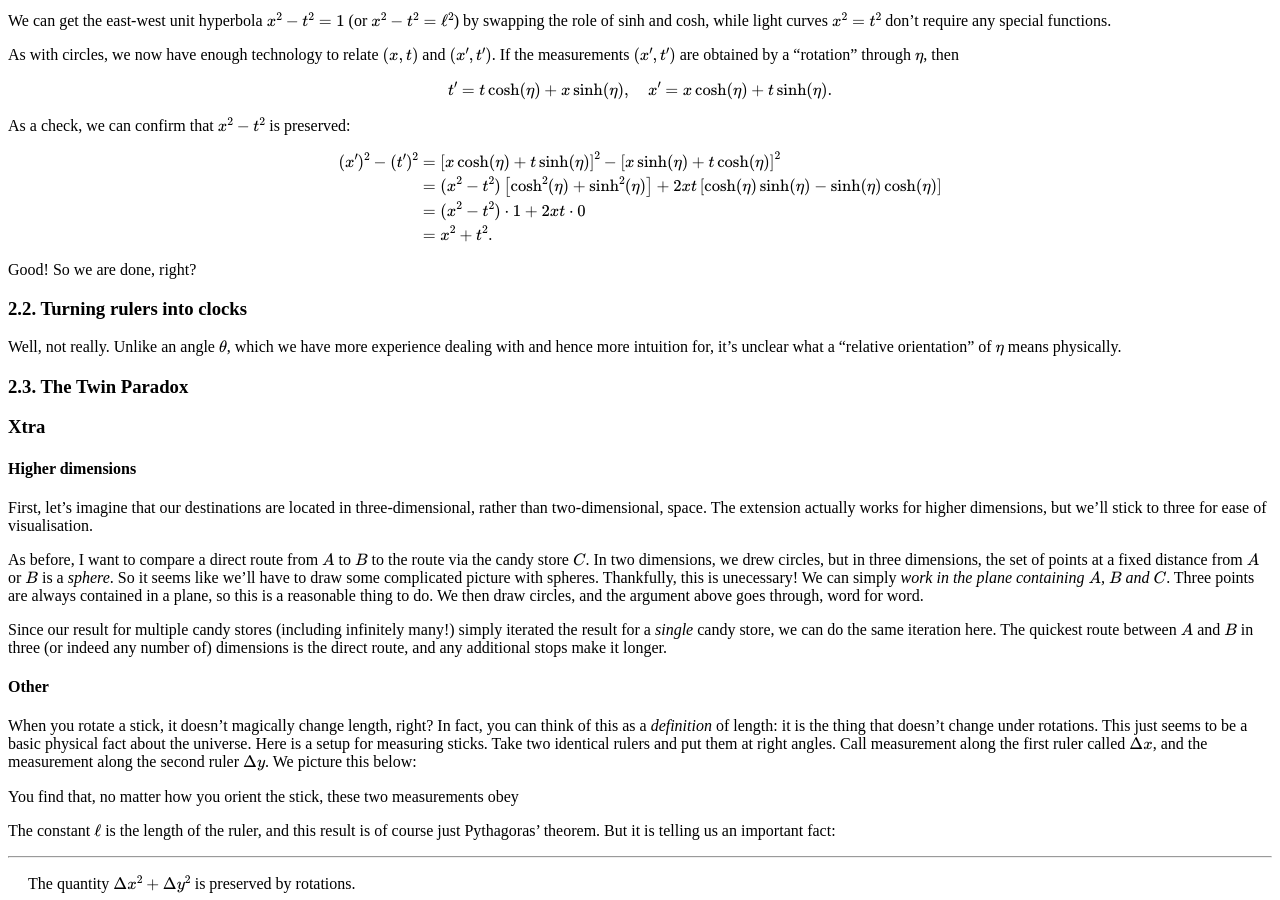
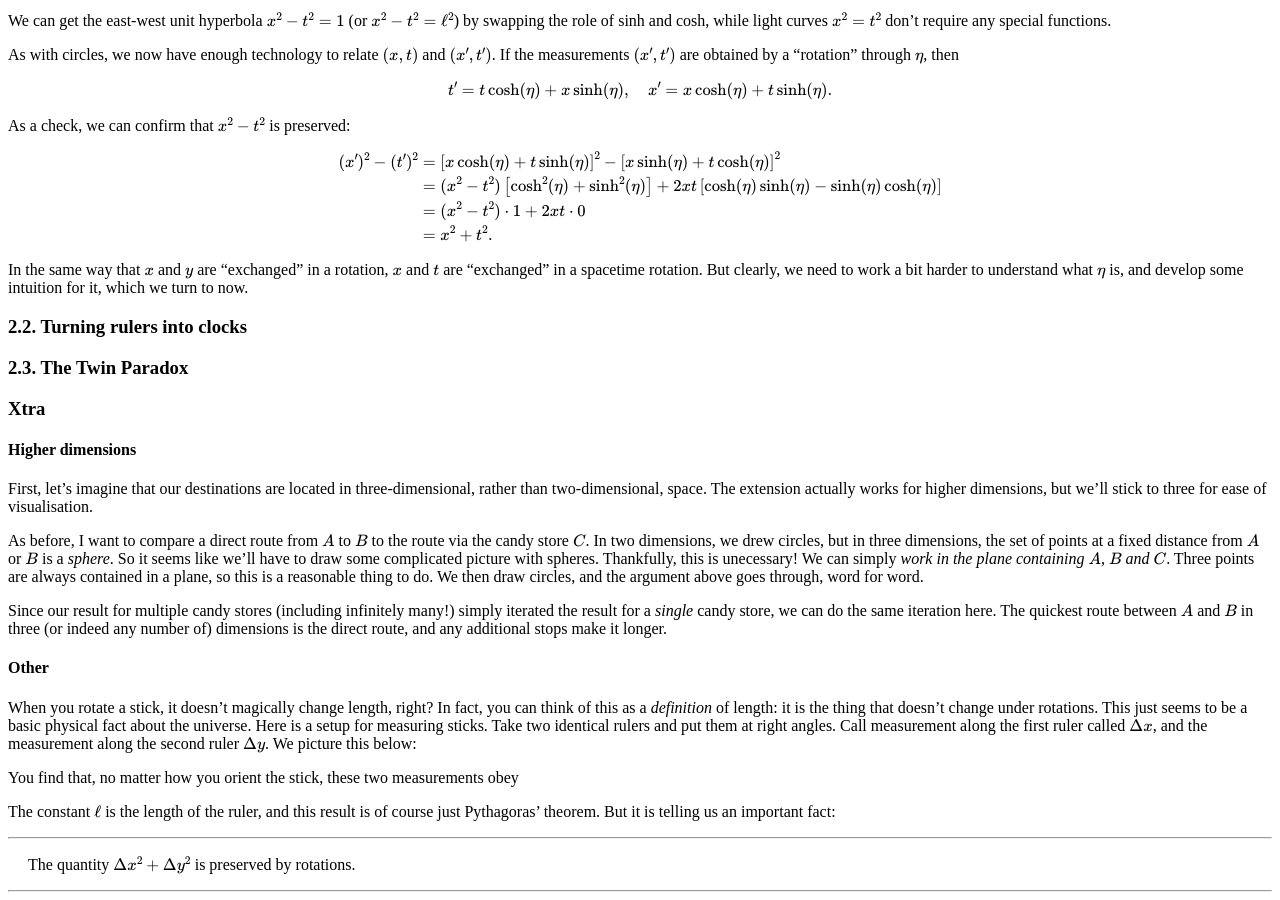
Before and after one commit to hapax/hapax.github.io, a Jekyll site: the page built from assets/maximal.md, in a window 1280 px wide and 900 px high, scrolled down 4421 px. Built offline with Jekyll 4.4.1, drawn with Linux system fonts in a browser that asks for light colours; our own code applies the rules of GitHub Pages for plain Markdown files; formulas are drawn with MathJax 3; a script that is not in the unit is left out.

Commit message:
Update maximal.md

```diff
--- a/assets/maximal.md
+++ b/assets/maximal.md
@@ -451,13 +451,12 @@ $$
 \end{align*}
 $$
 
-Good! So we are done, right?
+In the same way that $x$ and $y$ are "exchanged" in a rotation, $x$
+and $t$ are "exchanged" in a spacetime rotation.
+But clearly, we need to work a bit harder to understand what $\eta$
+is, and develop some intuition for it, which we turn to now.
 
 ### 2.2. Turning rulers into clocks<a id="sec-2-2" name="sec-2-2"></a>
-
-Well, not really. Unlike an angle $\theta$, which we have more
-experience dealing with and hence more intuition for, it's unclear
-what a "relative orientation" of $\eta$ means physically.
 
 ### 2.3. The Twin Paradox<a id="sec-2-3" name="sec-2-3"></a>
 
```
